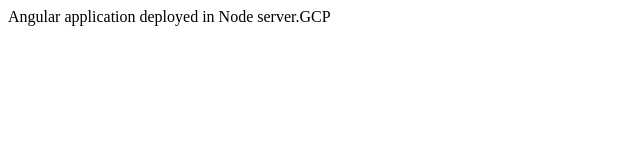
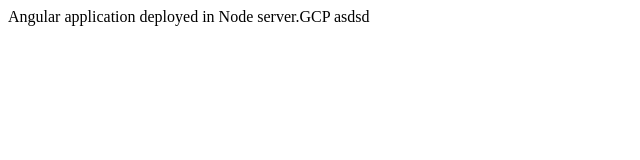
Before and after one commit to sivagurut/angular-gcp, an Angular app: page / in a window 1280 px wide. Shown: the top 160 px of the page, without its empty margins (0-640 px from the left). Built offline with nearby package versions, Linux system fonts and the light colour scheme.

Commit message:
build changes

```diff
--- a/src/app/app.component.html
+++ b/src/app/app.component.html
@@ -1,4 +1,4 @@
 
 <div class="container-fluid">
-   Angular application deployed in Node server.GCP
+   Angular application deployed in Node server.GCP asdsd
 </div>
```
